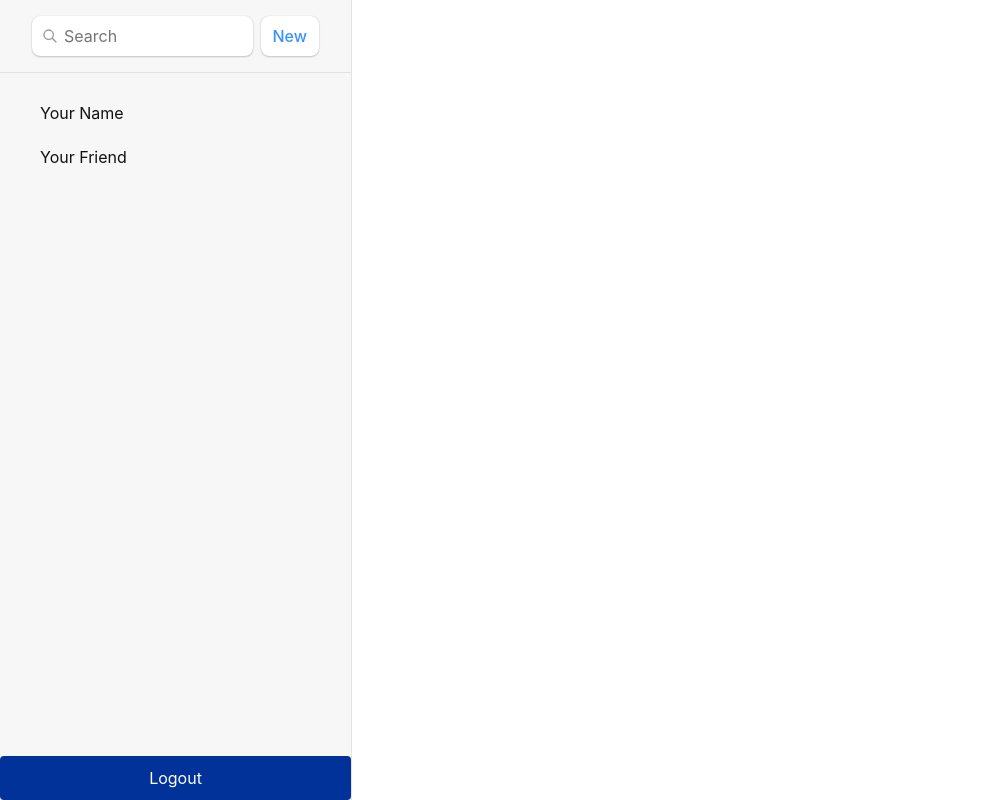
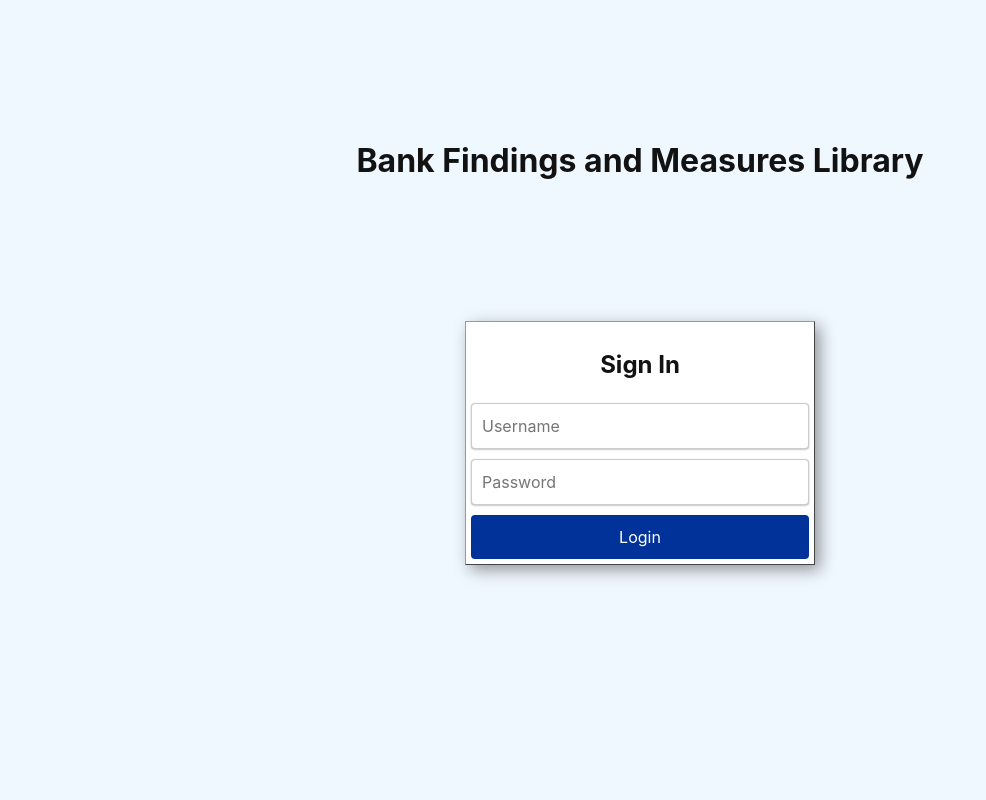
Before and after one commit to Adridut/bank-findings, a React (Vite) app: page / in a window 1280 px wide. Shown: the whole page, without its empty margins (0-986 px from the left). Built offline with nearby package versions, Linux system fonts and the light colour scheme.

Commit message:
Style + login as first page

```diff
--- a/src/main.jsx
+++ b/src/main.jsx
@@ -13,19 +13,21 @@ import Login from "./routes/login";
 
 const router = createBrowserRouter([
   {
-    path: "/",
+    path: "/portal",
     element: <Root />,
     errorElement: <ErrorPage />,
     children: [
       {
         path: "contacts/:contactId",
         element: <Contact />,
+        errorElement: <ErrorPage />,
       },
     ],
   },
   {
-    path: "login",
+    path: "/",
     element: <Login />,
+    errorElement: <ErrorPage />,
   },
 ]);
 
--- a/src/routes/login.css
+++ b/src/routes/login.css
@@ -1,6 +1,7 @@
 /* Styling for the login form */
 .login-container {
     width: 100%;
+    background-color: aliceblue;
 }
 
 .login-header {
@@ -15,9 +16,12 @@
     flex-direction: column;
     align-items: center;
     justify-content: center;
-    width: 300px;
+    width: 350px;
     margin: 0 auto;
-    height: 20%;
+    border: 1px outset #999;
+    padding: 5px;
+    -webkit-box-shadow: 5px 5px 15px rgba(0, 0, 0, 0.4);
+    background-color: white;
 }
 
 /* Styling for the form inputs */
--- a/src/routes/login.jsx
+++ b/src/routes/login.jsx
@@ -40,7 +40,7 @@ const Login = () => {
                     onChange={handlePasswordChange}
                     placeholder='Password'
                 />
-                <Link className="link-button" to="/">Login</Link>
+                <Link className="link-button" to="/portal">Login</Link>
             </form>
         </div>
     );
--- a/src/routes/root.css
+++ b/src/routes/root.css
@@ -7,6 +7,9 @@
     border: none;
     border-radius: 4px;
     cursor: pointer;
-    width: 100%;
+    width: 80%;
     text-align: center;
+    align-self: center;
+    margin: 5px;
+    margin-bottom: 10px;
 }
--- a/src/routes/root.jsx
+++ b/src/routes/root.jsx
@@ -38,7 +38,7 @@ export default function Root() {
               </li>
             </ul>
           </nav>
-          <Link className="link-logout-button" to="/login">Logout</Link>
+          <Link className="link-logout-button" to="/">Logout</Link>
         </div>
         <div id="detail">
           <Outlet />
```
Also changed, not shown: 1 other file (tests, documents, lock files or other folders).
